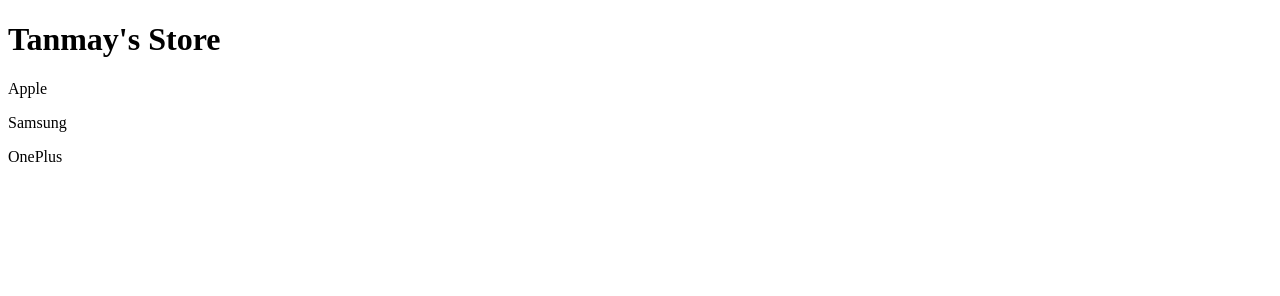
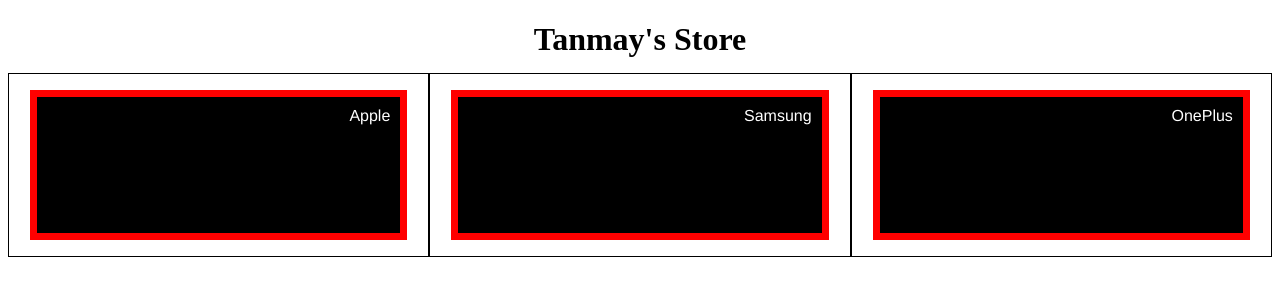
Before and after one commit to tanmaytumbare/tanmaytumbare.github.io, a plain HTML site: page index.html in a window 1280 px wide. Drawn offline with Linux system fonts and the light colour scheme.

Commit message:
Update css.css

```diff
--- a/css.css
+++ b/css.css
@@ -1 +1,59 @@
-"Hello World"
+
+* {
+  box-sizing: border-box;
+}
+
+h1 {
+  margin-bottom: 15px;
+  text-align: center;
+}
+
+p {
+  border: 7px solid red;
+  background-color: black;
+  width: 90%;
+  height: 150px;
+  margin-right: auto;
+  margin-left: auto;
+  font-family: Helvetica;
+  color: white;
+  text-align: right;
+  padding: 10px;
+}
+
+.row {
+  width: 100%;
+}
+
+
+@media (min-width: 992px) {
+  .large-4 {
+    float: left;
+    border: 1px solid black;
+    width: 33.33%;
+  }
+}
+
+
+@media (min-width: 768px) and (max-width: 991px){
+  .med-6, .med-12 {
+    float: left;
+    border: 1px solid black;
+  }
+
+  .med-6 {
+    width: 50%;
+  }
+
+  .med-12 {
+    width: 100%;
+  }
+}
+
+@media (max-width: 767px){
+  .small-12 {
+    float: left;
+    border: 1px solid black;
+    width: 100%;
+  }
+}
```
